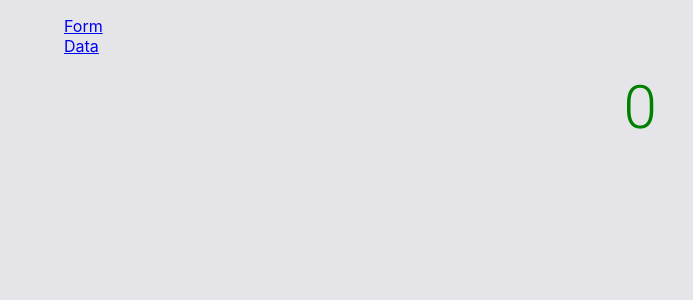
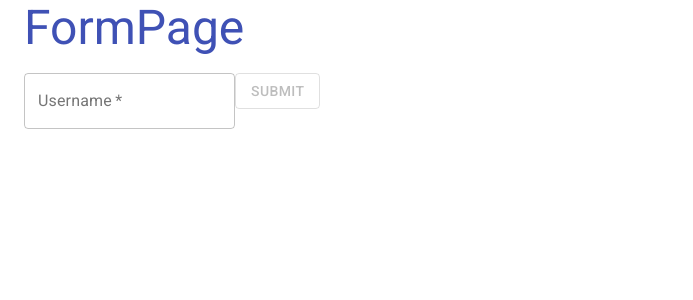
Before and after one commit to nutthanonn/personal-website, a React (Create React App) app: page / in a window 1280 px wide. Shown: the top 300 px of the page, without its empty margins (0-693 px from the left). Built offline with nearby package versions, Linux system fonts and the light colour scheme.

Commit message:
[+] ReactJS

```diff
--- a/package.json
+++ b/package.json
@@ -4,6 +4,7 @@
   "private": true,
   "dependencies": {
     "@material-ui/core": "^4.12.3",
+    "@material-ui/icons": "^4.11.2",
     "@testing-library/jest-dom": "^5.14.1",
     "@testing-library/react": "^11.2.7",
     "@testing-library/user-event": "^12.8.3",
--- a/src/MainComponent/App.css
+++ /dev/null
@@ -1,15 +0,0 @@
-body {
-  background-color: #e5e5e9;
-}
-
-.amount {
-  text-align: center;
-}
-
-.positive {
-  color: green;
-}
-
-.negative {
-  color: red;
-}
--- a/src/MainComponent/App.js
+++ b/src/MainComponent/App.js
@@ -1,63 +1,14 @@
-import "./App.css";
-import React, { useState } from "react";
-import Title from "./components/Title";
-import Form from "./components/form";
-import "./App.css";
-import { Typography, Container } from "@material-ui/core";
-import DataContext from "./data/DataContext";
-import { BrowserRouter as Router, Switch, Route, Link } from "react-router-dom";
+import { Container, Typography } from "@material-ui/core";
+import LoginPage from "./components/LoginPage";
 
 const App = () => {
-  const [items, setItems] = useState([]);
-  const [allMoney, setMoney] = useState(0);
-
-  const onAddNewItem = (newItem) => {
-    setItems((prev) => {
-      return [newItem, ...prev];
-    });
-  };
-
-  const pushNewMoney = (money) => {
-    setMoney((nowMoney) => {
-      return Number(money + nowMoney);
-    });
-  };
-
-  const colorAllMoney = allMoney < 0 ? "negative" : "positive";
-
   return (
-    <DataContext.Provider value={"hello"}>
-      <Container>
-        <Router>
-          <div>
-            <ul className="horizontal-menu">
-              <li>
-                <Link to="/">Form</Link>
-              </li>
-              <li>
-                <Link to="/insert">Data</Link>
-              </li>
-            </ul>
-            <Switch>
-              <Route path="/" exact>
-                <Typography
-                  variant="h2"
-                  className={colorAllMoney}
-                  align="center"
-                  gutterBottom
-                >
-                  {allMoney}
-                </Typography>
-              </Route>
-              <Route path="/insert">
-                <Form onAddItem={onAddNewItem} pushMoney={pushNewMoney} />
-                <Title items={items} />
-              </Route>
-            </Switch>
-          </div>
-        </Router>
-      </Container>
-    </DataContext.Provider>
+    <Container>
+      <Typography variant="h3" color="primary" gutterBottom>
+        FormPage
+      </Typography>
+      <LoginPage />
+    </Container>
   );
 };
 
--- a/src/MainComponent/components/Item.js
+++ /dev/null
@@ -1,28 +0,0 @@
-import PropTypes from "prop-types";
-import "./style.css";
-
-const Item = (props) => {
-  const { name, money } = props;
-
-  const status = money < 0 ? "expense" : "income";
-  const symbol = money < 0 ? "-" : "+";
-
-  return (
-    <span className="itemli">
-      <li className={status}>
-        {name}
-        <span>
-          &nbsp;{symbol}
-          {Math.abs(money)}
-        </span>
-      </li>
-    </span>
-  );
-};
-
-Item.propTypes = {
-  name: PropTypes.string.isRequired,
-  money: PropTypes.number.isRequired,
-};
-
-export default Item;
--- /dev/null
+++ b/src/MainComponent/components/LoginPage.js
@@ -0,0 +1,47 @@
+import { Button, TextField } from "@material-ui/core";
+import { useEffect, useState } from "react";
+
+const LoginPage = () => {
+  const [user, setUser] = useState("");
+  const [formCheck, setFormCheck] = useState(false);
+
+  const Username = (event) => {
+    setUser(event.target.value);
+  };
+
+  const test = (event) => {
+    event.preventDefault();
+    console.log(user);
+    setUser("");
+  };
+
+  useEffect(() => {
+    const check = user.trim().length > 1;
+    setFormCheck(check);
+  }, [user]);
+
+  return (
+    <div>
+      <form noValidate autoComplete="off" onSubmit={test}>
+        <TextField
+          label="Username"
+          variant="outlined"
+          color="primary"
+          required
+          onChange={Username}
+          value={user}
+        />
+        <Button
+          variant="outlined"
+          color="primary"
+          type="submit"
+          disabled={!formCheck}
+        >
+          Submit
+        </Button>
+      </form>
+    </div>
+  );
+};
+
+export default LoginPage;
--- a/src/MainComponent/components/Title.js
+++ /dev/null
@@ -1,16 +0,0 @@
-import Item from "./Item";
-
-const Title = (props) => {
-  const { items } = props;
-  return (
-    <div>
-      <ul>
-        {items.map((item) => {
-          return <Item {...item} key={item.id} />;
-        })}
-      </ul>
-    </div>
-  );
-};
-
-export default Title;
--- a/src/MainComponent/components/form.js
+++ /dev/null
@@ -1,66 +0,0 @@
-import { useState, useEffect } from "react";
-import { v4 as uuidv4 } from "uuid";
-import "./style.css";
-import { Button } from "@material-ui/core";
-
-const Form = (props) => {
-  const { onAddItem, pushMoney } = props;
-  const [name, setName] = useState("");
-  const [money, setMoney] = useState(0);
-  const [formValue, setFormValue] = useState(false);
-
-  const username = (event) => {
-    setName(event.target.value);
-  };
-
-  const moneySet = (event) => {
-    setMoney(event.target.value);
-  };
-
-  const submitBtn = (event) => {
-    event.preventDefault();
-
-    const itemData = {
-      id: uuidv4(),
-      name: name,
-      money: Number(money),
-    };
-    onAddItem(itemData);
-    pushMoney(Number(money));
-    setName("");
-    setMoney(0);
-  };
-
-  useEffect(() => {
-    const checkData = name.trim().length > 0 && money !== 0;
-    setFormValue(checkData);
-  }, [name, money]);
-
-  return (
-    <div>
-      <form onSubmit={submitBtn} className="form-control">
-        <div className="form-control">
-          <label>Name : </label>
-          <input type="text" onChange={username} value={name} />
-        </div>
-        <div>
-          <label>Money : </label>
-          <input type="number" onChange={moneySet} value={money} />
-        </div>
-        <div>
-          <Button
-            type="submit"
-            disabled={!formValue}
-            variant="outlined"
-            size="small"
-            color="primary"
-          >
-            Submit
-          </Button>
-        </div>
-      </form>
-    </div>
-  );
-};
-
-export default Form;
--- a/src/MainComponent/components/style.css
+++ /dev/null
@@ -1,46 +0,0 @@
-.itemli {
-  list-style: none;
-  display: flex;
-  flex-direction: row;
-  justify-content: center;
-  align-items: center;
-}
-
-li {
-  width: 300px;
-  display: flex;
-  justify-content: space-between;
-  align-items: center;
-}
-
-.income {
-  display: flex;
-  justify-content: space-between;
-  align-items: center;
-  padding: 10px;
-  border-right: solid green;
-  width: 300px;
-  box-shadow: rgba(100, 100, 111, 0.2) 0px 7px 29px 0px;
-  margin-bottom: 5px;
-}
-
-.expense {
-  display: flex;
-  justify-content: space-between;
-  align-items: center;
-  padding: 10px;
-  border: 1px;
-  border-right: solid red;
-  width: 300px;
-  box-shadow: rgba(100, 100, 111, 0.2) 0px 7px 29px 0px;
-  margin-bottom: 5px;
-}
-
-.form-control {
-  text-align: center;
-  margin-top: 20px;
-}
-
-.form-control input {
-  margin: 5px;
-}
```
Also changed, not shown: 1 other file (tests, documents, lock files or other folders).
